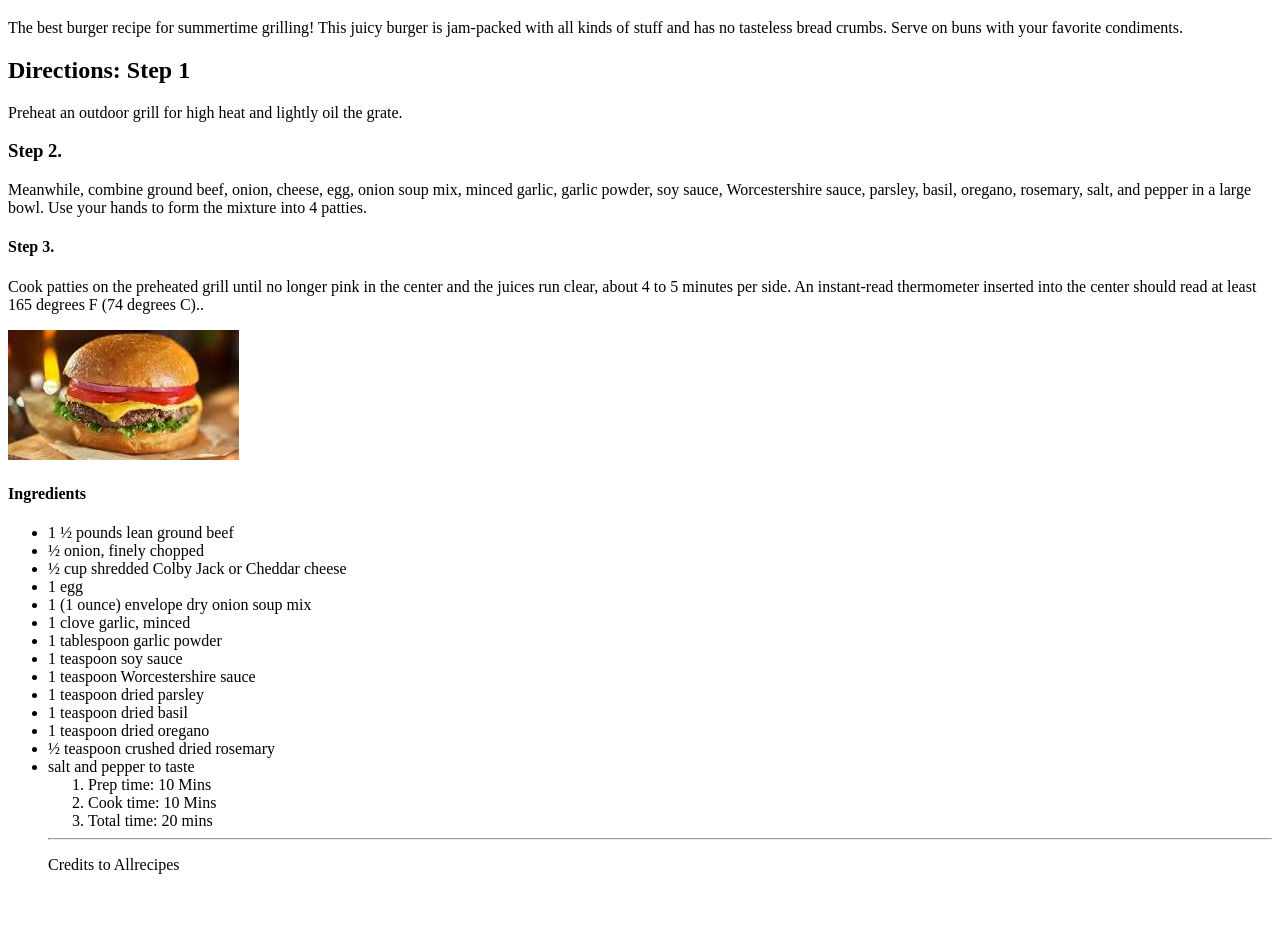
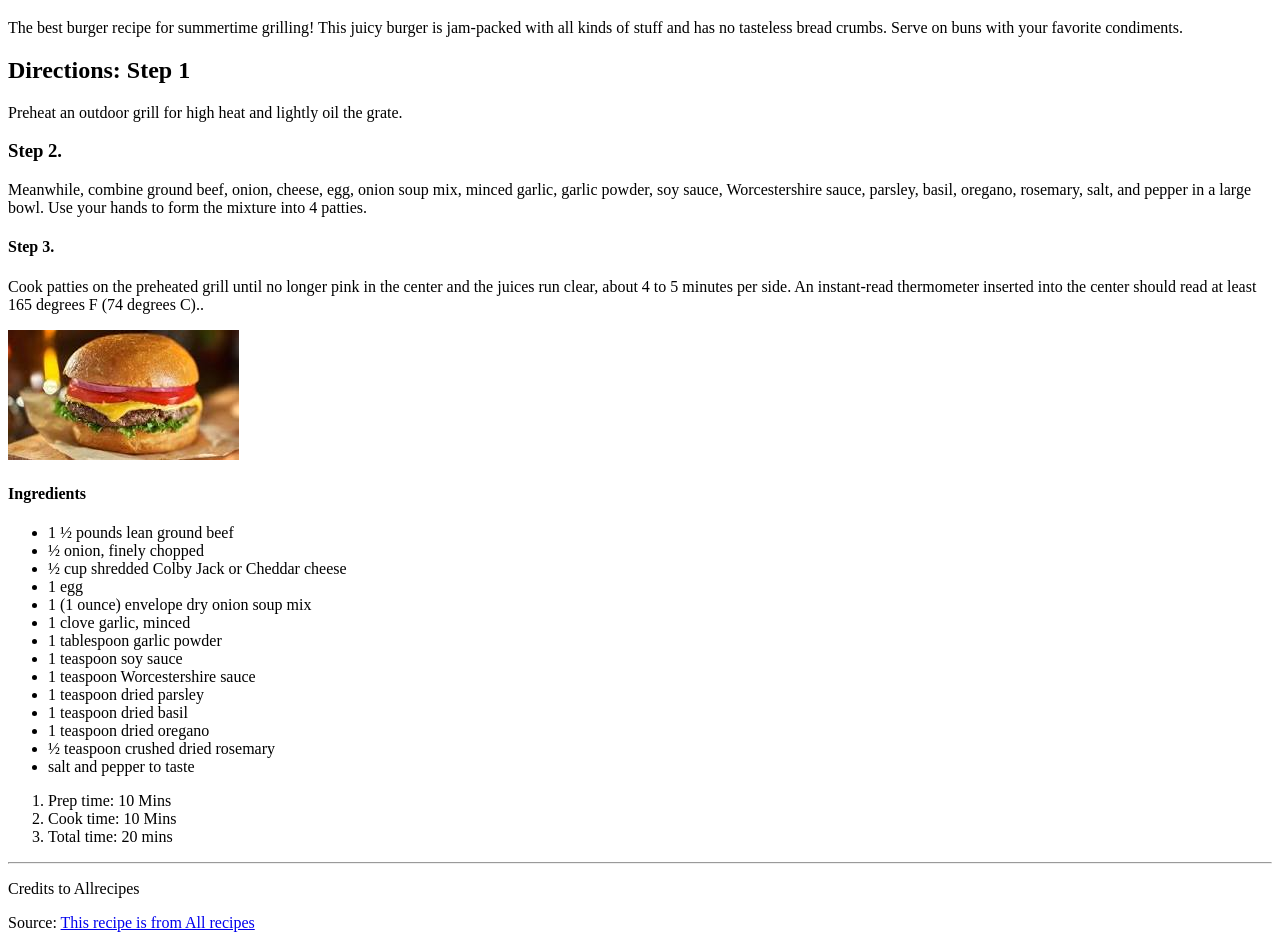
Before and after one commit to SammyJ9/codespaces-blank, a plain HTML site: page index.html in a window 1280 px wide. Shown: the part 61-1009 px from the top of the page. Before the commit the page ends 951 px from the top, so only its background shows below. Drawn offline with Linux system fonts and the light colour scheme; files whose address does not match are found by name.

Commit message:
added hyperlinks

```diff
--- a/index.html
+++ b/index.html
@@ -29,6 +29,7 @@
             <li>1 teaspoon dried oregano </li>
             <li> ½ teaspoon crushed dried rosemary</li>
             <li> salt and pepper to taste</li>
+            </ul>
         <ol>
         <li> Prep time: 10 Mins</li>
         <li> Cook time: 10 Mins</li>
@@ -36,6 +37,7 @@
          </ol>
             <hr>
             <p> Credits to Allrecipes</p>
+            <p> Source:  <a href="https://www.allrecipes.com/recipe/72657/best-hamburger-ever/" </arecipe> This recipe is from All recipes</p>
 
 
     </body>
```
Also changed, not shown: images/Hamburger.jpg (renamed from Recipe Project/images/Hamburger.jpg).
